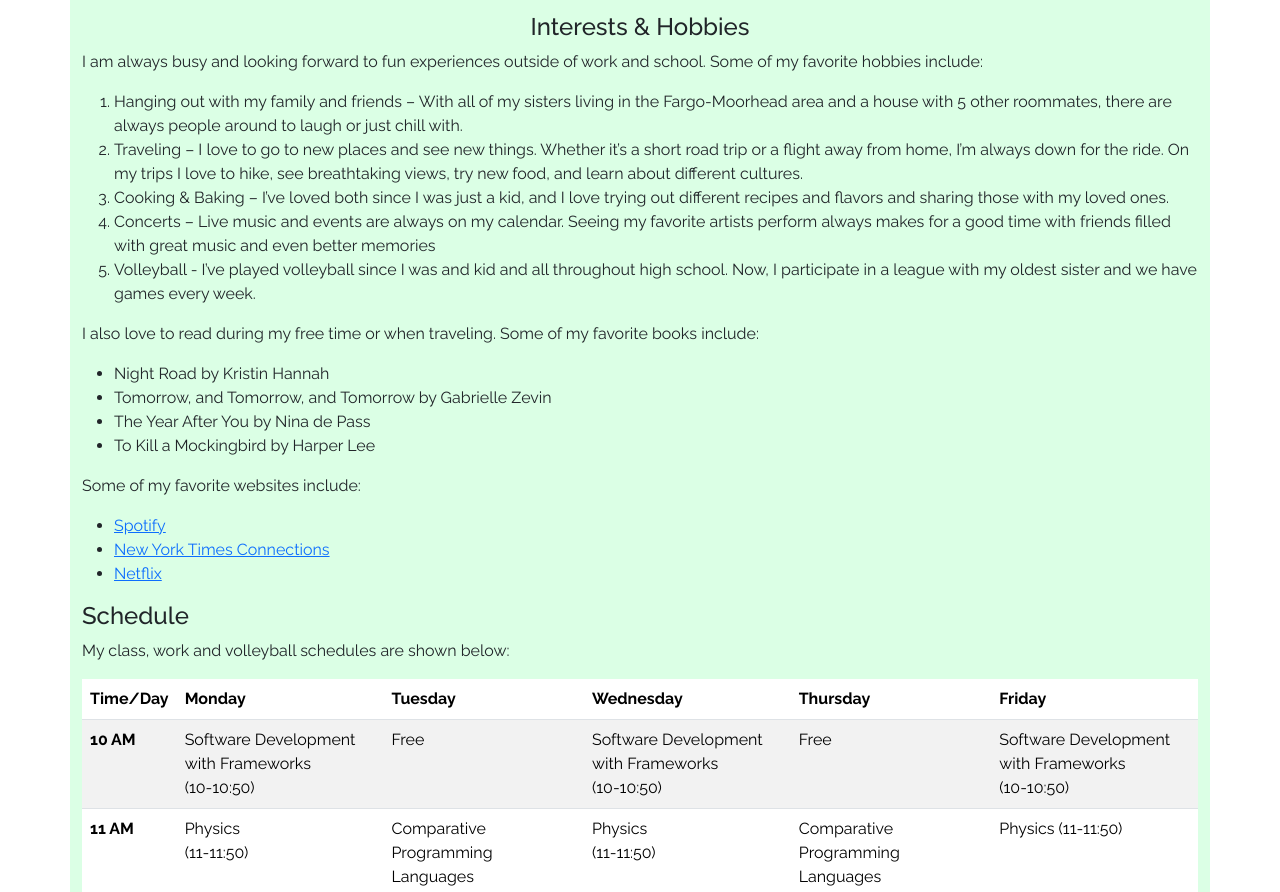
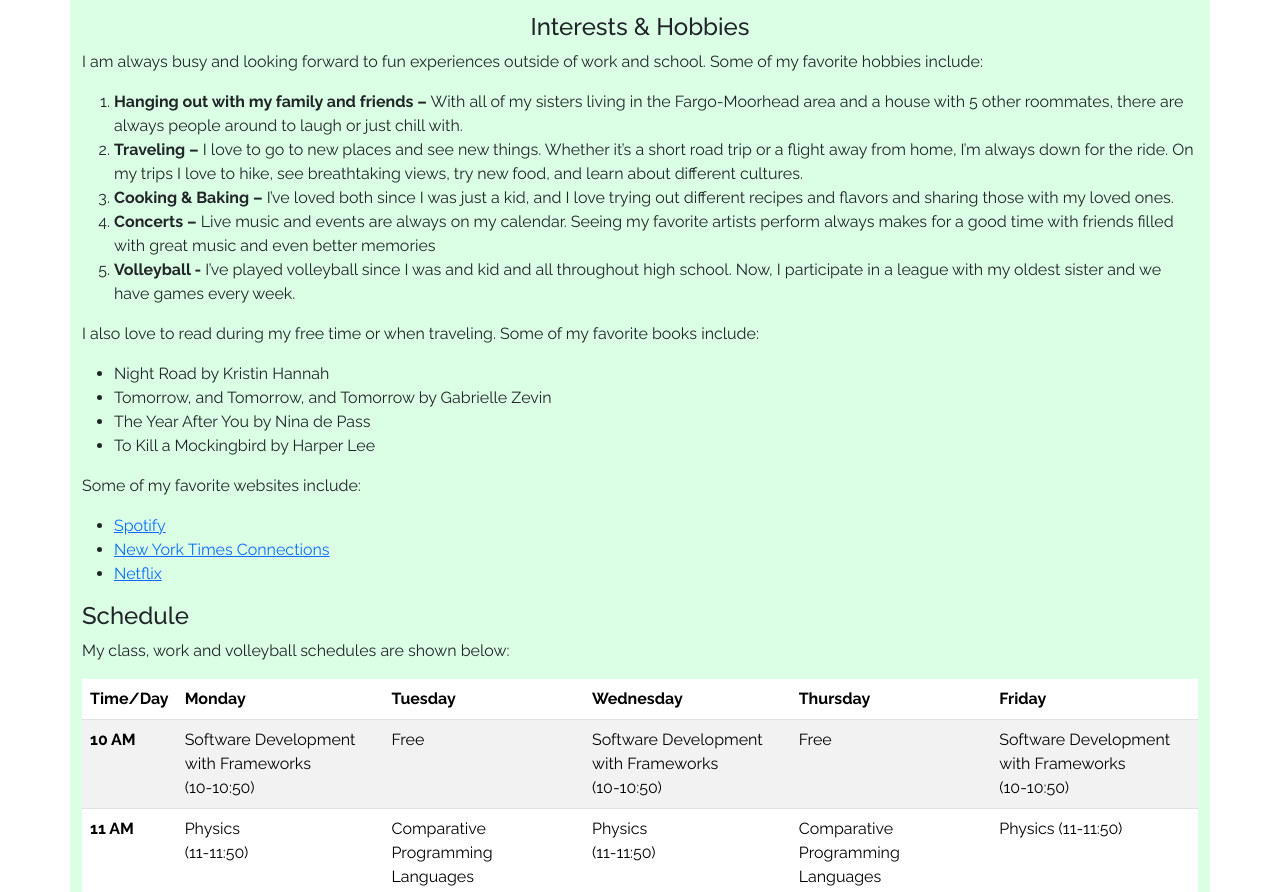
Before and after one commit to CSCI313-Spring2024/assignment-2-section-1-and-2-jrzaharia, a plain HTML site: page index.html in a window 1280 px wide. Shown: the part 1206-2098 px from the top of the page. Drawn offline with nearby package versions, Linux system fonts and the light colour scheme.

Commit message:
Uodated HTML and CSS to bold certain lines and added MyWebsiteLink.txt file

```diff
--- a/index.html
+++ b/index.html
@@ -123,28 +123,28 @@
       </p>
       <ol>
         <li>
-          <span>Hanging out with my family and friends –</span> With all of my
+          <span id="bold">Hanging out with my family and friends –</span> With all of my
           sisters living in the Fargo-Moorhead area and a house with 5 other
           roommates, there are always people around to laugh or just chill with.
         </li>
         <li>
-          <span>Traveling –</span> I love to go to new places and see new
+          <span id="bold">Traveling –</span> I love to go to new places and see new
           things. Whether it’s a short road trip or a flight away from home, I’m
           always down for the ride. On my trips I love to hike, see breathtaking
           views, try new food, and learn about different cultures.
         </li>
         <li>
-          <span>Cooking & Baking –</span> I’ve loved both since I was just a
+          <span id="bold">Cooking & Baking –</span> I’ve loved both since I was just a
           kid, and I love trying out different recipes and flavors and sharing
           those with my loved ones.
         </li>
         <li>
-          <span>Concerts –</span> Live music and events are always on my
+          <span id="bold">Concerts –</span> Live music and events are always on my
           calendar. Seeing my favorite artists perform always makes for a good
           time with friends filled with great music and even better memories
         </li>
         <li>
-          <span>Volleyball -</span> I’ve played volleyball since I was and kid
+          <span id="bold">Volleyball -</span> I’ve played volleyball since I was and kid
           and all throughout high school. Now, I participate in a league with my
           oldest sister and we have games every week.
         </li>
--- a/styles.css
+++ b/styles.css
@@ -16,3 +16,7 @@ h2 {
 #about {
   background-color: #dbffe5;
 }
+
+#bold {
+  font-weight: bold;
+}
```
Also changed, not shown: MyWebsiteLink.txt (added).
